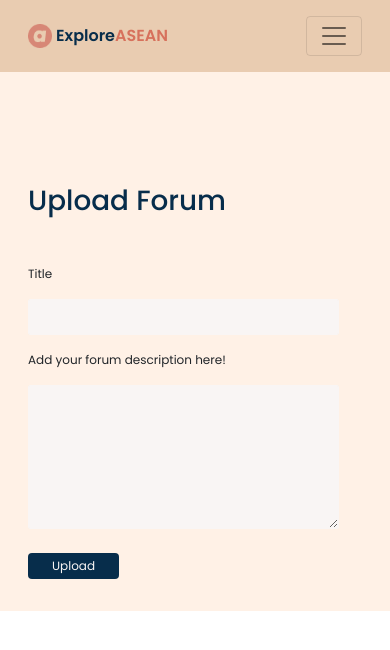
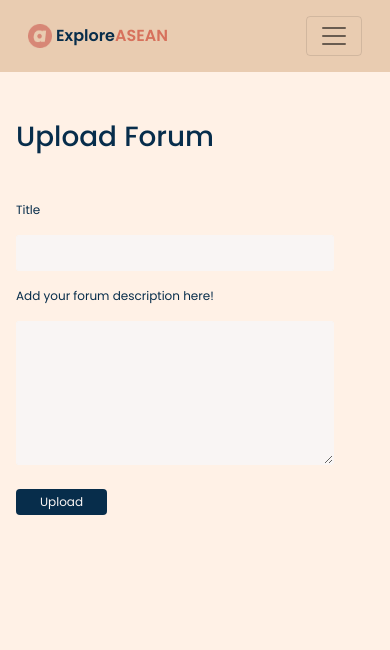
Before and after one commit to tech-4-impact-FE-3/Group-Project-2, a React (Vite) app: page /upload in a window 390 px wide. Shown: the top 650 px of the page. Built offline with nearby package versions, Linux system fonts and the light colour scheme.

Commit message:
responsive upload forum

```diff
--- a/src/App.css
+++ b/src/App.css
@@ -319,7 +319,7 @@
         margin-right: 0;
     }
     .btn-darker {
-        margin: 1rem 0 2rem 0;
+        margin: 1rem 0 0 0;
         font-size: 0.75rem;
         padding: 0.25rem 1.5rem;
     }
@@ -340,9 +340,6 @@
     .form-group label {
         font-size: 0.75rem;
     }
-    .upload-forum .container {
-        margin-left: 1rem;
-    }
     .dashboard-content {
         flex-direction: column-reverse;
         align-items: center;
@@ -360,6 +357,10 @@
     .buat-forum {
         width: 50%;
         margin-bottom: 2rem;
+    }
+    body .upload-forum .container-upload {
+        margin-top: 3rem;
+        margin-left: 1rem;
     }
 }
 
@@ -400,13 +401,16 @@
 .upload-forum {
     background-color: #fff1e6;
     max-width: 100vw;
-    padding: 0;
-    margin: 0;
 }
 
-.upload-forum h1 {
+.upload-forum {
+    height: 100vh;
     color: #072D4B;
-    margin-top: 7rem;
+}
+
+.upload-forum .container-upload {
+    margin-top: 5rem;
+    margin-left: 4rem;
 }
 
 .form-group label {
--- a/src/pages/UploadForum.jsx
+++ b/src/pages/UploadForum.jsx
@@ -36,7 +36,7 @@ const UploadForum = () => {
     return (
         <div className="upload-forum">
         <Navbar />
-        <div className="container">
+        <div className="container-upload">
         <h1>Upload Forum</h1>
         <br />
             <form action="" onSubmit={handleSubmit}>
```
Also changed, not shown: src/pages/Login.jsx (line endings or trailing spaces).
